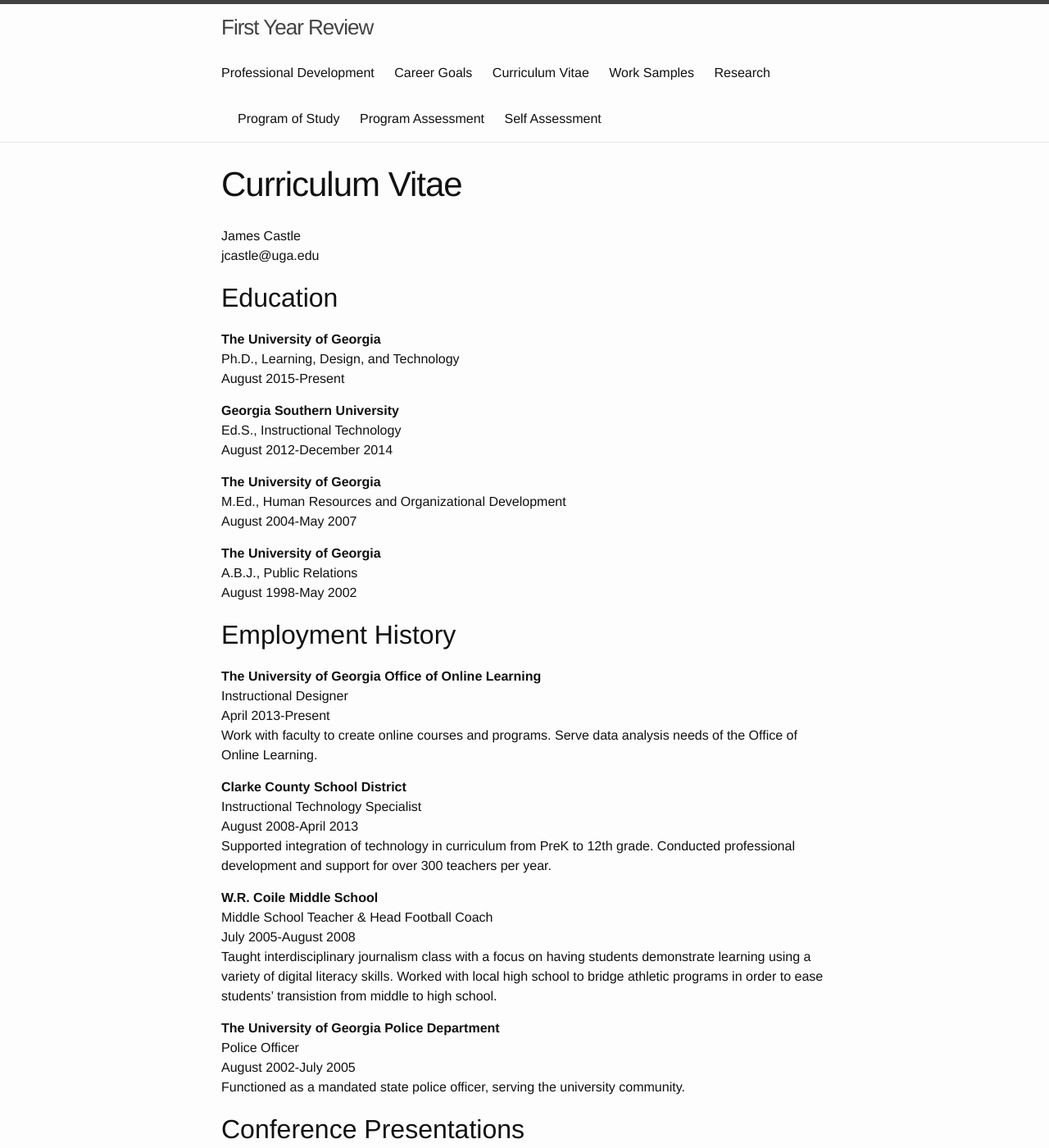
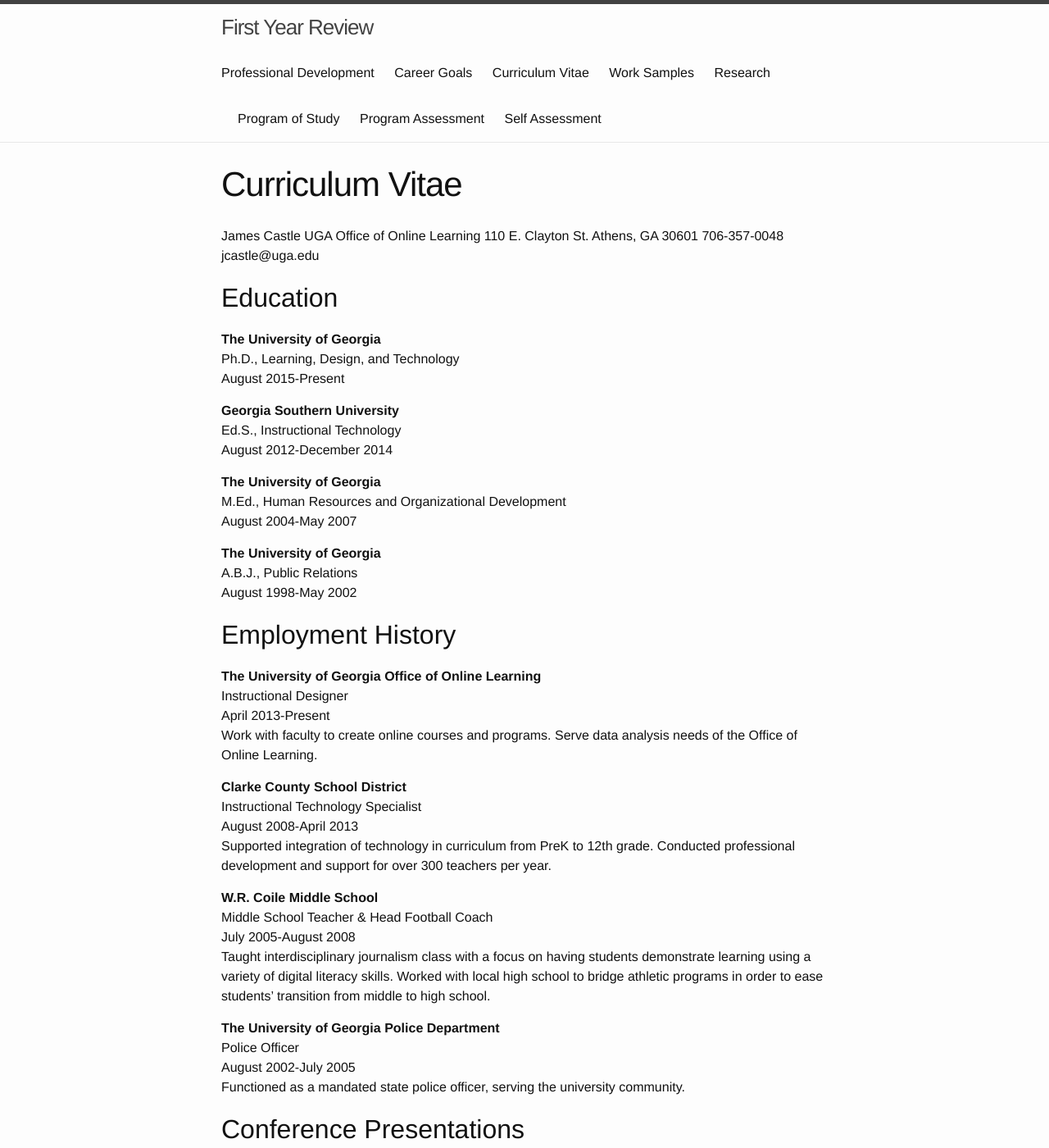
Before and after one commit to jcastle0/ldtportfolio, a Jekyll site: the page built from cv.md, in a window 1280 px wide and 1400 px high. Shown: the whole window at 82% size. Built offline with Jekyll 4.4.1, drawn with Linux system fonts in a browser that asks for light colours.

Commit message:
Update cv.md

```diff
--- a/cv.md
+++ b/cv.md
@@ -5,6 +5,10 @@
 ---
 
 James Castle
+UGA Office of Online Learning
+110 E. Clayton St.
+Athens, GA 30601
+706-357-0048
 jcastle@uga.edu
 
 ## Education
@@ -40,7 +44,7 @@
 **W.R. Coile Middle School**
 Middle School Teacher & Head Football Coach
 July 2005-August 2008
-Taught interdisciplinary journalism class with a focus on having students demonstrate learning using a variety of digital literacy skills. Worked with local high school to bridge athletic programs in order to ease students' transistion from middle to high school.
+Taught interdisciplinary journalism class with a focus on having students demonstrate learning using a variety of digital literacy skills. Worked with local high school to bridge athletic programs in order to ease students' transition from middle to high school.
 
 **The University of Georgia Police Department**
 Police Officer
```
